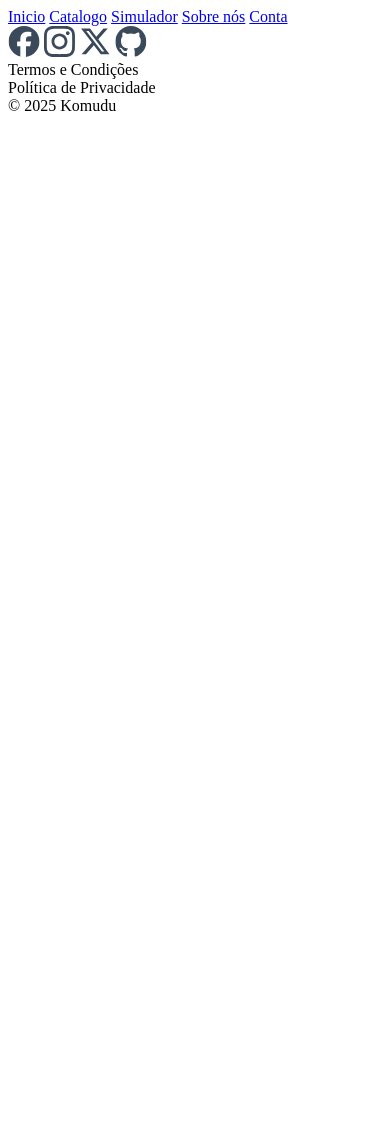
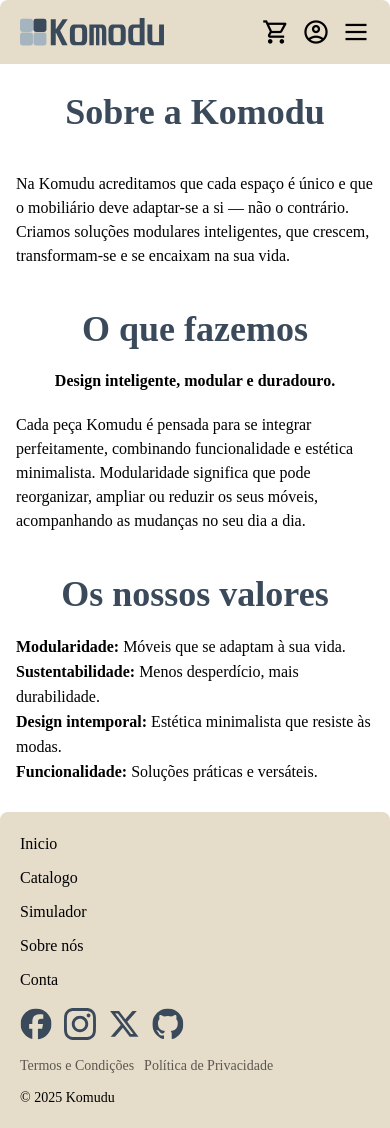
Before and after one commit to Gabriel-S-Paiva/Projeto-Final-MD, a PHP site: template pages/about.php in a window 390 px wide. Before the commit the page ends 111 px from the top, so only its background shows below. Run offline with PHP 8.4, Linux system fonts and the light colour scheme; the template is opened without the code that fills it, so the values that code supplies are empty; some web fonts are replaced.

Commit message:
Add about page and background image

```diff
--- a/index.php
+++ b/index.php
@@ -1,4 +1,3 @@
-
 <!DOCTYPE html>
 <html lang="en">
 <head>
@@ -16,6 +15,7 @@
 </head>
 <body class="flex flex-col gap-5">
     <?php include './includes/navbar.php'; ?>
+    <h1 class="hidden">Komodu</h1>
     <main class="w-full flex flex-col items-center gap-5 px-4 py-2 md:px-20 md:py-10">
         <div class="w-full p-5 inline-flex flex-col justify-start items-start gap-2.5 overflow-hidden rounded-2xl bg-[#E5DCCA]">
             <img class="w-full rounded-xl" src="./Assets/Imgs/hero_mobile.png">
--- a/pages/about.php
+++ b/pages/about.php
@@ -0,0 +1,37 @@
+<!DOCTYPE html>
+<html lang="en">
+<head>
+    <meta charset="UTF-8">
+    <meta name="viewport" content="width=device-width, initial-scale=1.0">
+    <title>Komodu - Sobre</title>
+    <!-- Definição de fontes -->
+    <link rel="stylesheet" href="./Assets/Styles/fonts.css">
+    <!-- Definição de Icons -->
+    <link href="https://fonts.googleapis.com/css2?family=Material+Symbols+Outlined" rel="stylesheet" />
+    <!-- Criação de Variaveis Tailwind -->
+    <script src="./Assets/Styles/config.js"></script>
+    <!-- Tailwind CDN -->
+    <script src="https://cdn.jsdelivr.net/npm/@tailwindcss/browser@4"></script>
+</head>
+<body class="flex flex-col gap-5">
+    <?php include './includes/navbar.php'; ?>
+    <h1 class="hidden">Komudo</h1>
+    <main class="w-full flex flex-col items-center gap-5 px-4 py-2 md:px-20 md:py-10">
+        <h2 class="justify-start text-[#3A4A5A] text-4xl font-bold font-['Unispace']">Sobre a Komodu</h2>
+        <img class="" href="./Assets/Imgs/about-bg.png">
+        <p class="justify-start text-black text-base font-normal font-['Switzer']">Na Komudu acreditamos que cada espaço é único e que o mobiliário deve adaptar-se a si — não o contrário. Criamos soluções modulares inteligentes, que crescem, transformam-se e se encaixam na sua vida.</p>
+
+        <hr class="bg-[#3A4A5A]">
+
+        <h2 class="justify-start text-[#3A4A5A] text-4xl font-bold font-['Unispace']">O que fazemos</h2>
+        <h3 class="text-black text-base font-bold font-['Switzer']">Design inteligente, modular e duradouro.</h3>
+        <p class="text-black text-base font-normal font-['Switzer']">Cada peça Komudu é pensada para se integrar perfeitamente, combinando funcionalidade e estética minimalista. Modularidade significa que pode reorganizar, ampliar ou reduzir os seus móveis, acompanhando as mudanças no seu dia a dia.</p>
+
+        <hr class="bg-[#3A4A5A]">
+
+        <h2 class="justify-start text-[#3A4A5A] text-4xl font-bold font-['Unispace']">Os nossos valores</h2>
+        <div class="self-stretch justify-start"><span class="text-black text-base font-bold font-['Switzer']">Modularidade: </span><span class="text-black text-base font-normal font-['Switzer']">Móveis que se adaptam à sua vida.<br/></span><span class="text-black text-base font-bold font-['Switzer']">Sustentabilidade: </span><span class="text-black text-base font-normal font-['Switzer']">Menos desperdício, mais durabilidade.<br/></span><span class="text-black text-base font-bold font-['Switzer']">Design intemporal: </span><span class="text-black text-base font-normal font-['Switzer']">Estética minimalista que resiste às modas.<br/></span><span class="text-black text-base font-bold font-['Switzer']">Funcionalidade: </span><span class="text-black text-base font-normal font-['Switzer']">Soluções práticas e versáteis.</span></div>
+    </main>
+    <?php include './includes/footer.php'; ?>
+</body>
+</html>
```
Also changed, not shown: Assets/Imgs/about-bg.png (added).
